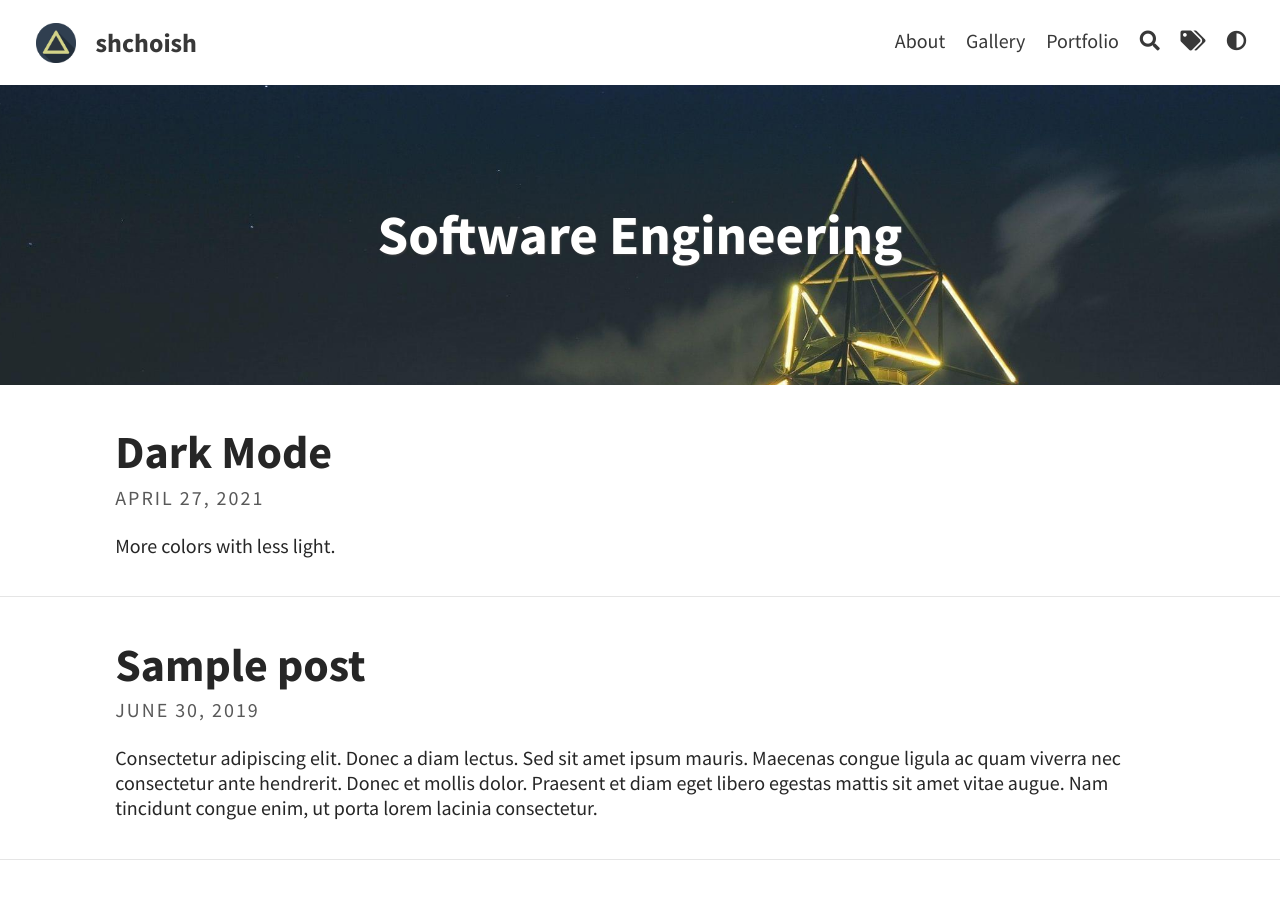
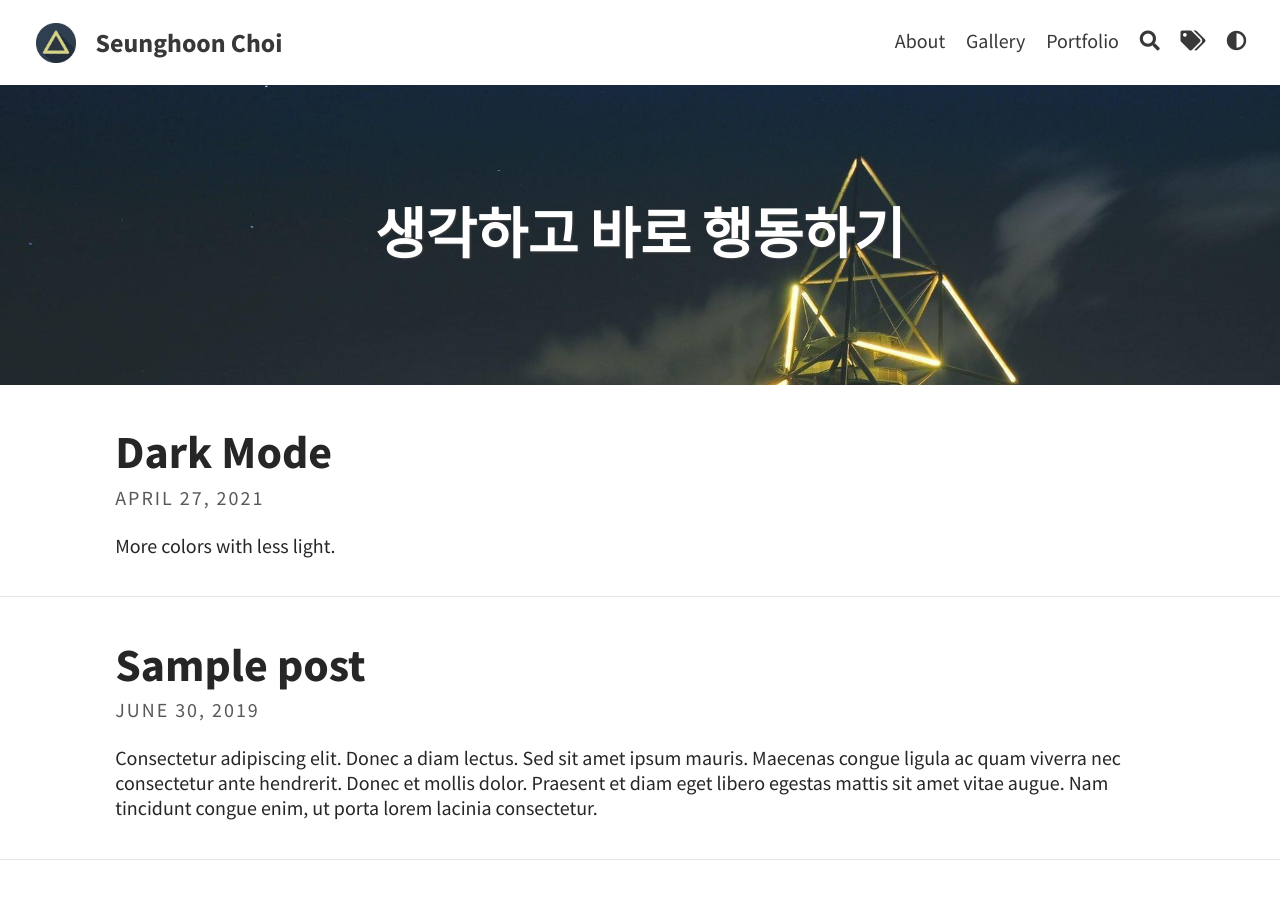
Before and after one commit to csupreme19/csupreme19.github.io, a Jekyll site: the page built from index.html, in a window 1280 px wide and 900 px high. Built offline with Jekyll 4.4.1, drawn with Linux system fonts in a browser that asks for light colours; the list of posts is cut into pages by our own code.

Commit message:
Update config

```diff
--- a/_config.yml
+++ b/_config.yml
@@ -1,15 +1,15 @@
 # SITE CONFIGURATION
 baseurl: ""
-url: "https://shchoish.github.io"
+url: "https://csupreme19.github.io"
 
 # THEME-SPECIFIC CONFIGURATION
-title: shchoish                             # site's title
-description: "A Website for Software Engineering"      # used by search engines
+title: Seunghoon Choi                             # site's title
+description: "생각하고 바로 행동하기"      # used by search engines
 avatar: assets/img/triangle.png                         # Empty for no avatar in navbar
 favicon: assets/favicon.ico                             # Icon displayed in the tab
 
 # Header and footer text
-header_text: Software Engineering  # Change Blog header text
+header_text: 생각하고 바로 행동하기  # Change Blog header text
 header_feature_image: assets/img/pexels/triangular.jpeg
 footer_text: >
   Powered by <a href="https://jekyllrb.com/">Jekyll</a> with <a href="https://github.com/sylhare/Type-on-Strap">Type on Strap</a>
--- a/_data/authors.yml
+++ b/_data/authors.yml
@@ -2,7 +2,7 @@ sylhare:
   name: Sylhare
   avatar: "https://avatars3.githubusercontent.com/u/20642750?s=460&v=4"
   url: "https://github.com/sylhare"
-shchoish:
+csupreme19:
   name: 최승훈
   avatar: "https://avatars.githubusercontent.com/u/76021703?s=400&v=4"
-  url: "https://github.com/shchoish"
+  url: "https://github.com/csupreme19"
--- a/_data/icons.yml
+++ b/_data/icons.yml
@@ -6,7 +6,7 @@ calendly:
 dribbble:
 facebook:
 flickr:
-github: shchoish
+github: csupreme19
 gitlab:
 google-scholar:   # e.g. "WXAAOb0AAAAJ"
 instagram:
--- a/_data/social.yml
+++ b/_data/social.yml
@@ -1,5 +1,5 @@
 # RSS specific
-rss: true         # Icons on the footer
+rss: false         # Icons on the footer
 feed:
   path: feed.xml  # RSS feed path
 
```
